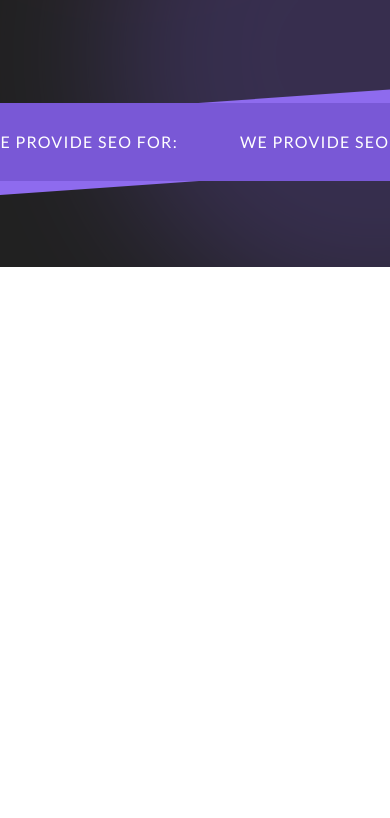
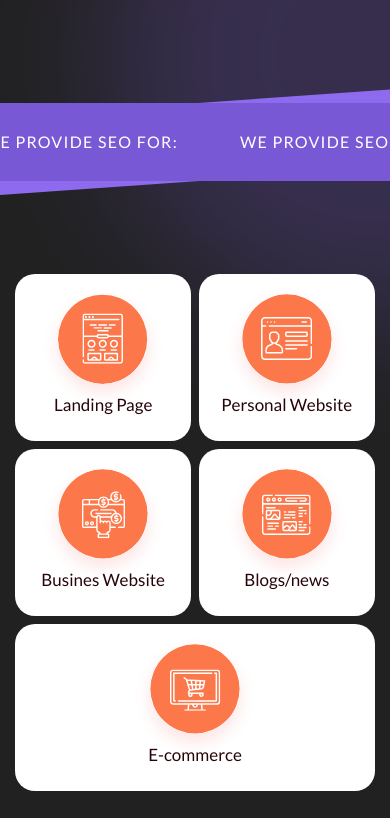
Before and after one commit to Boggdanger/media-peachy, a plain HTML site: page index.html in a window 390 px wide. Shown: the part 600-1418 px from the top of the page. Before the commit the page ends 867 px from the top, so only its background shows below. Drawn offline with nearby package versions, Linux system fonts and the light colour scheme.

Commit message:
initail commit

```diff
--- a/css/main.css
+++ b/css/main.css
@@ -83,6 +83,7 @@ button {
     color: #fff;
     overflow: hidden;
     position: relative;
+    padding-bottom: 20px;
 }
 
 .head-nav__inner {
@@ -296,6 +297,40 @@ button {
     left: auto;
 }
 
+/* 2 provide */
+
+.provide-list {
+    display: flex;
+    justify-content: space-between;
+    margin-top: -50px;
+    position: relative;
+    z-index: 4;
+}
+
+.provide-item {
+    width: 18%;
+    background: #fff;
+    border-radius: 26px;
+    display: flex;
+    flex-direction: column;
+    align-items: center;
+    padding: 50px 0 58px;
+    color: #270409;
+}
+
+.provide-item__svg {
+    width: 110px;
+    height: 110px;
+    border-radius: 50%;
+    box-shadow: 0px 8px 16px rgb(244 67 54 / 14%);
+    margin-bottom: 19px;
+}
+
+
+
+
+
+
 
 @media (max-width: 1296px) {
     .container {
@@ -346,6 +381,18 @@ button {
 
     .offer__svg {
         right: 19px;
+    }
+
+    /* 2 provide */
+    .provide-item__svg {
+        width: 99px;
+        height: 99px;
+    }
+
+    .provide-item {
+        border-radius: 20px;
+        padding: 30px 0 40px;
+        color: #270409;
     }
 }
 
@@ -431,6 +478,24 @@ button {
         margin-right: 88px;
     }
 
+    /* 2 provide */
+    .provide-list {
+        margin-top: -95px;
+    }
+
+    .provide-item {
+        width: 19%;
+        padding: 20px 8px 26px;
+        text-align: center;
+    }
+
+    .provide-item__svg {
+        width: 90px;
+        height: 90px;
+        margin-bottom: 14px;
+
+    }
+
 }
 
 @media (max-width: 767px) {
@@ -491,6 +556,19 @@ button {
 
     .btn_header {
         margin: 0 auto;
+    }
+
+    .provide-list {
+        flex-wrap: wrap;
+    }
+
+    .provide-item {
+        width: 32%;
+    }
+
+    .provide-item:nth-last-child(-n+2) {
+        width: 49%;
+        margin-top: 10px;
     }
 }
 
@@ -561,13 +639,35 @@ button {
         top: -586px;
     }
 
-
     .header__circle_purple {
         left: 23vw;
         opacity: 0.25;
         width: 541px;
         height: 541px;
         top: 193px;
+    }
+
+    /* 2 provide */
+    .provide-list {
+        margin-top: 7px;
+    }
+
+    .provide-item:nth-last-child(-n+2) {
+        width: 49%;
+        margin-top: 0px;
+    }
+
+    .provide-item {
+        width: 49%;
+        margin-bottom: 2vw;
+    }
+
+    .provide-item:last-child {
+        width: 100%;
+    }
+
+    .provide-item__svg {
+        margin-bottom: 10px;
     }
 }
 
--- a/index.html
+++ b/index.html
@@ -40,7 +40,7 @@
                         </ul>
                     </nav>
                     <a href="#" class="head-btn btn">
-                        Start now
+                        Contact
                     </a>
                 </div>
 
@@ -192,9 +192,77 @@
                 </div>
             </div>
         </div>
-
+        <div class="container">
+            <div class="provide-list">
+                <div class="provide-item">
+                    <img src="./img/provide-ik_1.svg" alt="Landing Page" class="provide-item__svg">
+                    <p class="provide-item__txt">
+                        Landing Page
+                    </p>
+                </div>
+                <div class="provide-item">
+                    <img src="./img/provide-ik_2.svg" alt="Personal Website" class="provide-item__svg">
+                    <p class="provide-item__txt">
+                        Personal Website
+                    </p>
+                </div>
+                <div class="provide-item">
+                    <img src="./img/provide-ik_3.svg" alt="Busines Website" class="provide-item__svg">
+                    <p class="provide-item__txt">
+                        Busines Website
+                    </p>
+                </div>
+                <div class="provide-item">
+                    <img src="./img/provide-ik_4.svg" alt="Blogs/news" class="provide-item__svg">
+                    <p class="provide-item__txt">
+                        Blogs/news
+                    </p>
+                </div>
+                <div class="provide-item">
+                    <img src="./img/provide-ik_5.svg" alt="E-commerce" class="provide-item__svg">
+                    <p class="provide-item__txt">
+                        E-commerce
+                    </p>
+                </div>
+            </div>
+        </div>
     </header>
-
+    <!-- <section class="provide" id="provide">
+        <div class="container">
+            <div class="provide-list">
+                <div class="provide-item">
+                    <img src="./img/provide-ik_1.svg" alt="Landing Page" class="provide-item__svg">
+                    <p class="provide-item__txt">
+                        Landing Page
+                    </p>
+                </div>
+                <div class="provide-item">
+                    <img src="./img/provide-ik_2.svg" alt="Personal Website" class="provide-item__svg">
+                    <p class="provide-item__txt">
+                        Personal Website
+                    </p>
+                </div>
+                <div class="provide-item">
+                    <img src="./img/provide-ik_3.svg" alt="Busines Website" class="provide-item__svg">
+                    <p class="provide-item__txt">
+                        Busines Website
+                    </p>
+                </div>
+                <div class="provide-item">
+                    <img src="./img/provide-ik_4.svg" alt="Blogs/news" class="provide-item__svg">
+                    <p class="provide-item__txt">
+                        Blogs/news
+                    </p>
+                </div>
+                <div class="provide-item">
+                    <img src="./img/provide-ik_5.svg" alt="E-commerce" class="provide-item__svg">
+                    <p class="provide-item__txt">
+                        E-commerce
+                    </p>
+                </div>
+            </div>
+        </div>
+    </section> -->
     <script src="https://cdnjs.cloudflare.com/ajax/libs/gsap/3.11.0/gsap.min.js"></script>
     <script src="https://cdnjs.cloudflare.com/ajax/libs/gsap/3.11.0/ScrollTrigger.min.js"></script>
     <script src="./js/gsap-settings.js"></script>
```
Also changed, not shown: img/provide-ik_1.svg (added), img/provide-ik_2.svg (added), img/provide-ik_3.svg (added), img/provide-ik_4.svg (added), img/provide-ik_5.svg (added).
